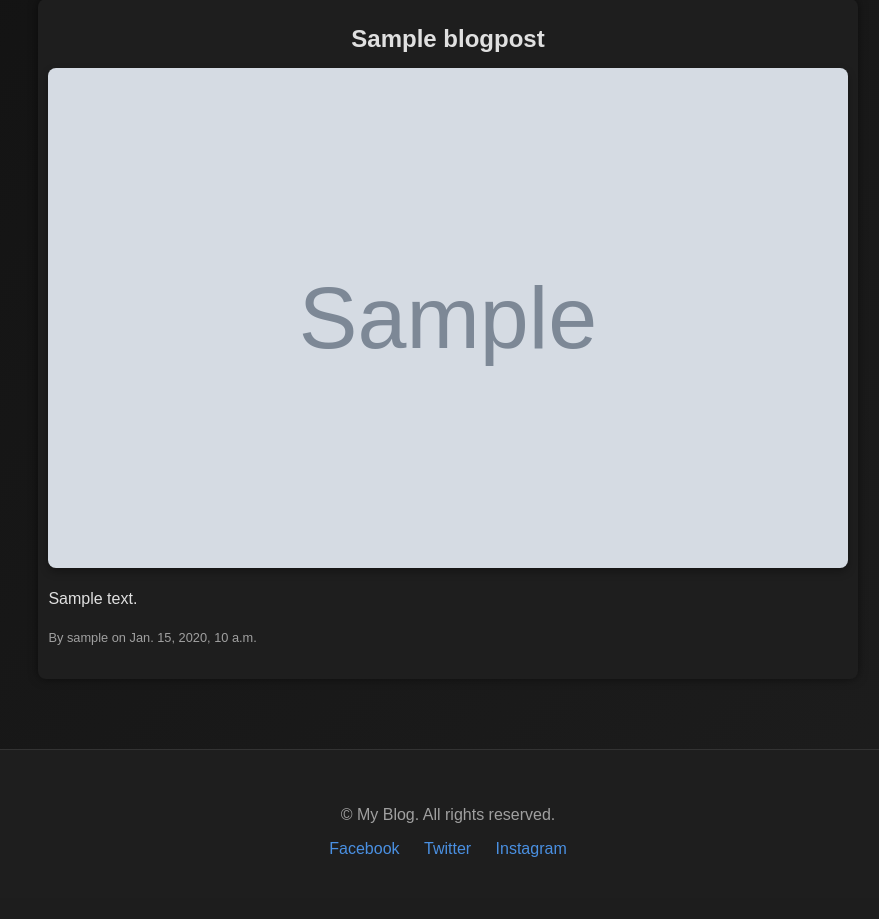
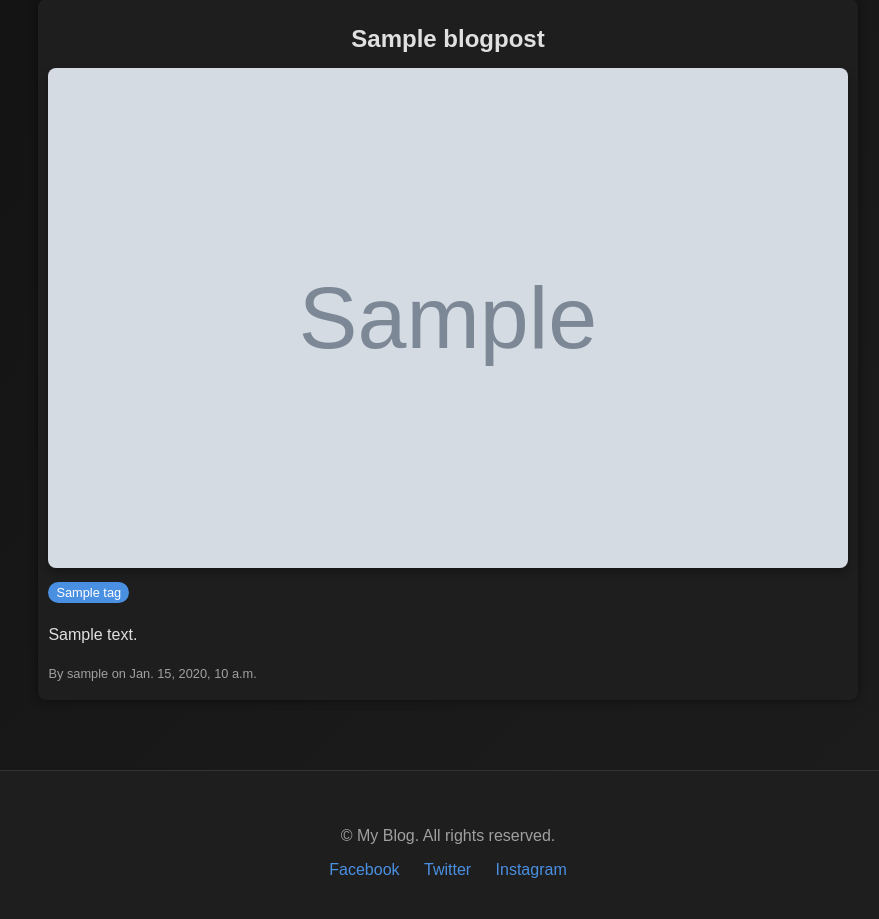
Before and after one commit to eTRVPMAX/BlogBit, a Django app: a page that uses blogbit/blog/templates/blog/post.html in a window 1280 px wide. Shown: the part 139-1058 px from the top of the page, without its empty margins (192-1071 px from the left). Before the commit the page ends 996 px from the top, so only its background shows below. Run offline with Django 4.2, Linux system fonts and the light colour scheme; tables that the repository leaves empty hold one stand-in row (values such as "Sample post"); grey boxes marked "Sample" are stand-in pictures.

Commit message:
Add model for tagging and create view to display tagged posts

```diff
--- a/blogbit/blog/admin.py
+++ b/blogbit/blog/admin.py
@@ -1,5 +1,6 @@
 from django.contrib import admin
-from .models import BlogPost
+from .models import BlogPost, Tag
 # Register your models here.
 
 admin.site.register(BlogPost)
+admin.site.register(Tag)
--- a/blogbit/blog/models.py
+++ b/blogbit/blog/models.py
@@ -1,5 +1,6 @@
 from email.mime import image
 from django.db import models
+from django.test import tag
 from django.utils.text import slugify
 from django.contrib.auth.models import User
 
@@ -9,9 +10,10 @@ class BlogPost(models.Model):
     content = models.TextField()
     created_at = models.DateTimeField(auto_now_add=True)
     updated_at = models.DateTimeField(auto_now=True)
-    image = models.ImageField(null=True,blank=True,upload_to='images/')
     slug = models.SlugField(max_length=200, unique=True, blank=True)
     author = models.ForeignKey(User, on_delete=models.CASCADE)
+    image = models.ImageField(null=True,blank=True,upload_to='images/')
+    tags = models.ManyToManyField('Tag', blank=True, related_name='post')
 
     def save(self, *args, **kwargs):
         if not self.slug:
@@ -24,3 +26,16 @@ class BlogPost(models.Model):
 
     def __str__(self):
         return self.title
+
+class Tag(models.Model):
+    name = models.CharField(max_length=100)
+    slug = models.SlugField(max_length=200, unique=True, blank=True)
+
+
+    def save(self, *args, **kwargs):
+        if not self.slug:
+            self.slug = slugify(self.name)
+        super().save(*args, **kwargs)
+
+    def __str__(self):
+        return self.name
--- a/blogbit/blog/static/css/styles.css
+++ b/blogbit/blog/static/css/styles.css
@@ -175,6 +175,24 @@ nav ul li a:hover {
   text-decoration: none;
 }
 
+/* Tags */
+.tags {
+  margin-top: 10px;
+}
+
+.tags a {
+  display: inline-block;
+  padding: 3px 8px;
+  margin-right: 5px;
+  margin-bottom: 5px;
+  background: #4a90e2;
+  color: #ffffff;
+  border-radius: 12px;
+  font-size: 0.8em;
+  text-decoration: none;
+  border: 1px
+}
+
 /* Footer */
 footer {
   text-align: center;
@@ -241,25 +259,6 @@ footer .social-links a:hover {
   color: #a0a0a0;
 }
 
-/* Tags */
-.tags {
-  margin-top: 20px;
-}
-
-.tags a {
-  display: inline-block;
-  padding: 5px 10px;
-  margin-right: 5px;
-  background: #4a90e2;
-  color: #121212;
-  border-radius: 4px;
-  text-decoration: none;
-}
-
-.tags a:hover {
-  background: #1c6dd0;
-}
-
 /* Pagination */
 .pagination {
   display: flex;
--- a/blogbit/blog/templates/blog/index.html
+++ b/blogbit/blog/templates/blog/index.html
@@ -9,6 +9,11 @@
                 {% if post.image %}
                     <img src="{{ post.image.url }}" alt="{{ post.title }}" class="post-thumbnail">
                 {% endif %}
+                <div class="tags">
+                    {% for tag in post.tags.all %}
+                        <a href="{% url 'tagged' tag.slug %}">{{ tag.name }}</a>
+                    {% endfor %}
+                </div>
                 <h2><a href="{% url 'post_page' post.slug %}">{{ post.title }}</a></h2>
                 <p>{{ post.content|truncatewords:30 }}</p>
                 <p><small>By {{ post.author.username }} on {{ post.created_at }}</small></p>
--- a/blogbit/blog/templates/blog/post.html
+++ b/blogbit/blog/templates/blog/post.html
@@ -9,12 +9,12 @@
             {% if post.image %}
                 <img src="{{ post.image.url }}" alt="{{ post.title }}" class="post-image">
             {% endif %}
+            <div class="tags">
+                {% for tag in post.tags.all %}
+                    <a href="{% url 'tagged' tag.slug %}" class="tag">{{ tag.name }}</a>
+                {% endfor %}
             <p>{{ post.content }}</p>
             <p><small>By {{ post.author.username }} on {{ post.created_at }}</small></p>
-            <div class="tags">
-                {% for tag in post.tags.all %}
-                    <a href="{% url 'tagged' tag.slug %}">{{ tag.name }}</a>
-                {% endfor %}
             </div>
         </div>
     </div>
--- a/blogbit/blog/urls.py
+++ b/blogbit/blog/urls.py
@@ -6,6 +6,7 @@ from . import views
 urlpatterns = [
     path('', views.index, name="home"),
     path('post/<slug:slug>/', views.post_page, name='post_page'),
+    path('tag/<slug:slug>/', views.tagged, name='tagged'),
 ]
 
 if settings.DEBUG:
--- a/blogbit/blog/views.py
+++ b/blogbit/blog/views.py
@@ -1,6 +1,6 @@
 from multiprocessing import context
-from django.shortcuts import render
-from .models import BlogPost
+from django.shortcuts import render, get_object_or_404
+from .models import BlogPost, Tag
 
 # Create your views here.
 def index(request):
@@ -16,3 +16,8 @@ def post_page(request, slug):
         'post': post
     }
     return render(request, 'blog/post.html', context)
+
+def tagged(request, slug):
+    tag = get_object_or_404(Tag, slug=slug)
+    posts = BlogPost.objects.filter(tags=tag)
+    return render(request, 'blog/tagged.html', {'tag': tag, 'posts': posts})
```
Also changed, not shown: blogbit/blog/templates/blog/tagged.html (added, +22 -0 lines).
